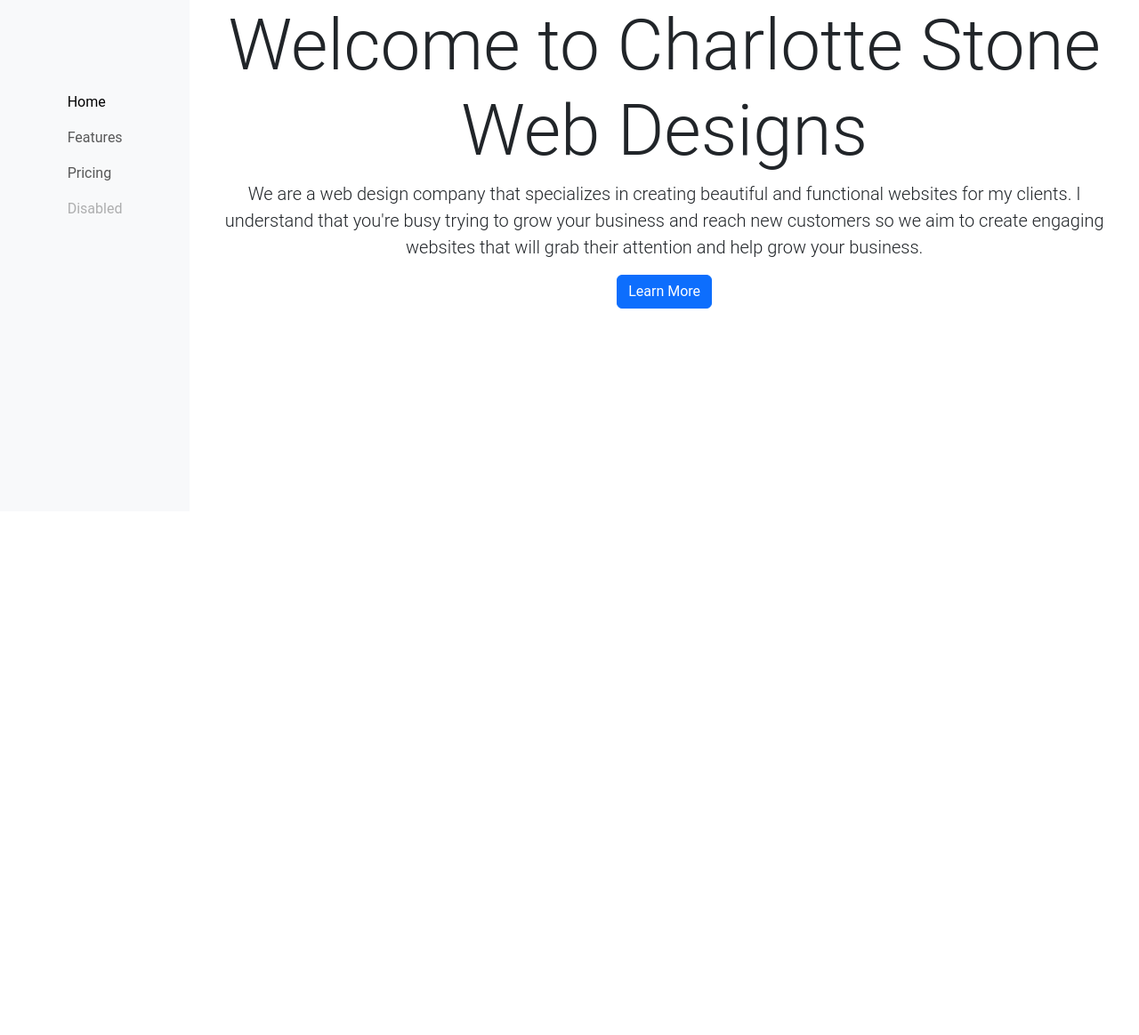
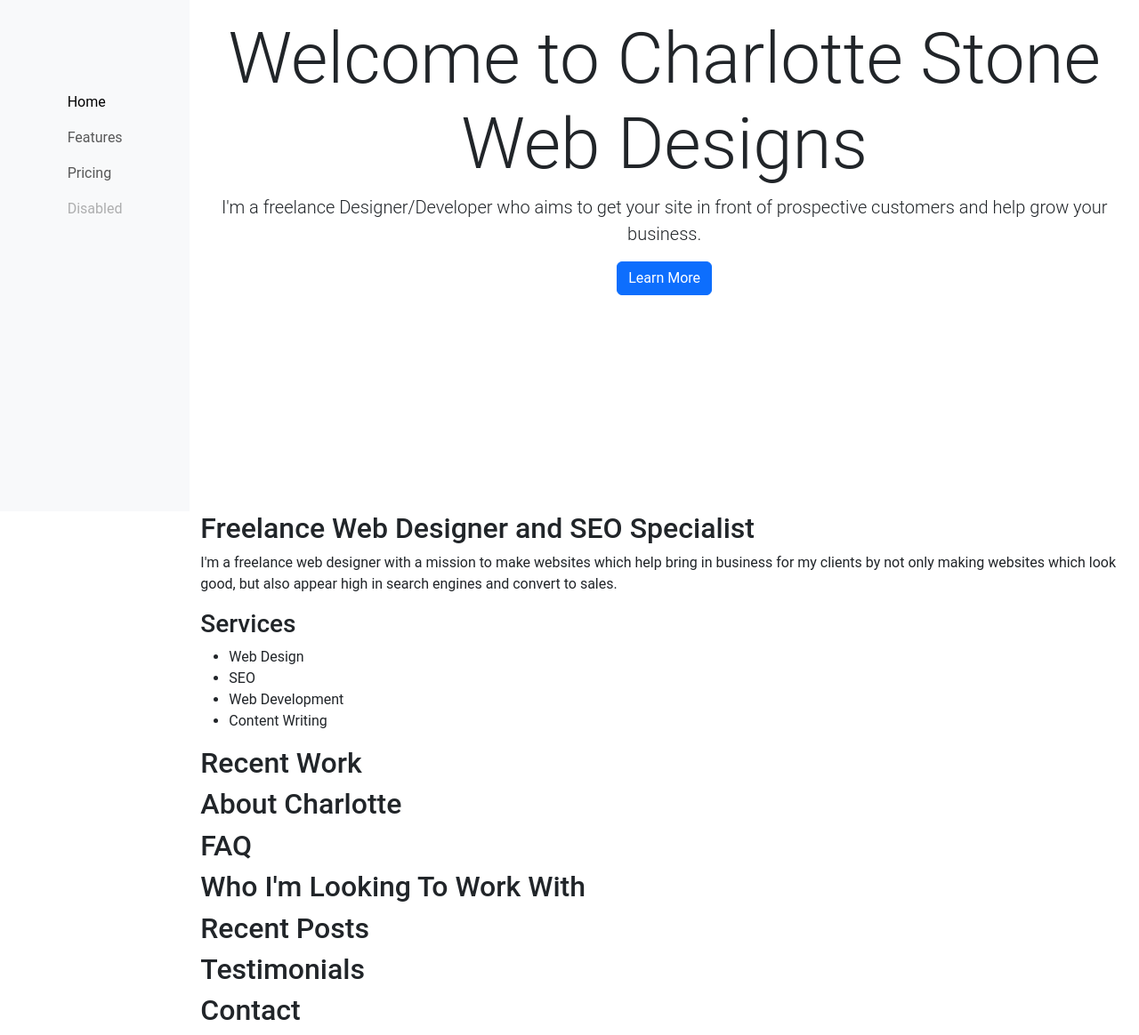
Before and after one commit to Terafora/freelance-web-developer-site, a plain HTML site: page index.html in a window 1280 px wide. Shown: the part 225-1389 px from the top of the page at 89% size. Before the commit the page ends 800 px from the top, so only its background shows below. Drawn offline with nearby package versions, Linux system fonts and the light colour scheme.

Commit message:
Add a little base info to each section

```diff
--- a/index.html
+++ b/index.html
@@ -70,10 +70,7 @@
                     <div class="row">
                         <div class="col text-center">
                             <h1 class="display-1">Welcome to Charlotte Stone Web Designs</h1>
-                            <p class="lead">We are a web design company that specializes in creating beautiful and functional
-                                websites for my clients. I understand that you're busy trying to grow your business and reach new
-                                customers so we aim to create engaging websites that will grab their attention and help grow your
-                                business.</p>
+                            <p class="lead">I'm a freelance Designer/Developer who aims to get your site in front of prospective customers and help grow your business.</p>
                             <a href="#" class="btn btn-primary">Learn More</a>
                         </div>
                     </div>
@@ -81,19 +78,37 @@
 
                 <!-- A Little About The Service and Packages -->
 
+                <h2>Freelance Web Designer and SEO Specialist</h2>
+                <p>I'm a freelance web designer with a mission to make websites which help bring in business for my clients by not only making websites which look good, but also appear high in search engines and convert to sales.</p>
+
+                <h3>Services</h3>
+                <ul>
+                    <li>Web Design</li>
+                    <li>SEO</li>
+                    <li>Web Development</li>
+                    <li>Content Writing</li>
+                </ul>
+
                 <!-- Recent Work Section -->
+                 <h2>Recent Work</h2>
 
                 <!-- About Charlotte Section -->
+                <h2>About Charlotte</h2>
 
                 <!-- FAQ Section -->
+                <h2>FAQ</h2>
 
                 <!-- Who I Work With Section -->
+                <h2>Who I'm Looking To Work With</h2>
 
                 <!-- Recent Posts Section -->
+                <h2>Recent Posts</h2>
 
                 <!-- Testimonials Section -->
+                <h2>Testimonials</h2>
 
                 <!-- Contact Section -->
+                <h2>Contact</h2>
 
             </div>
         </div>
```
